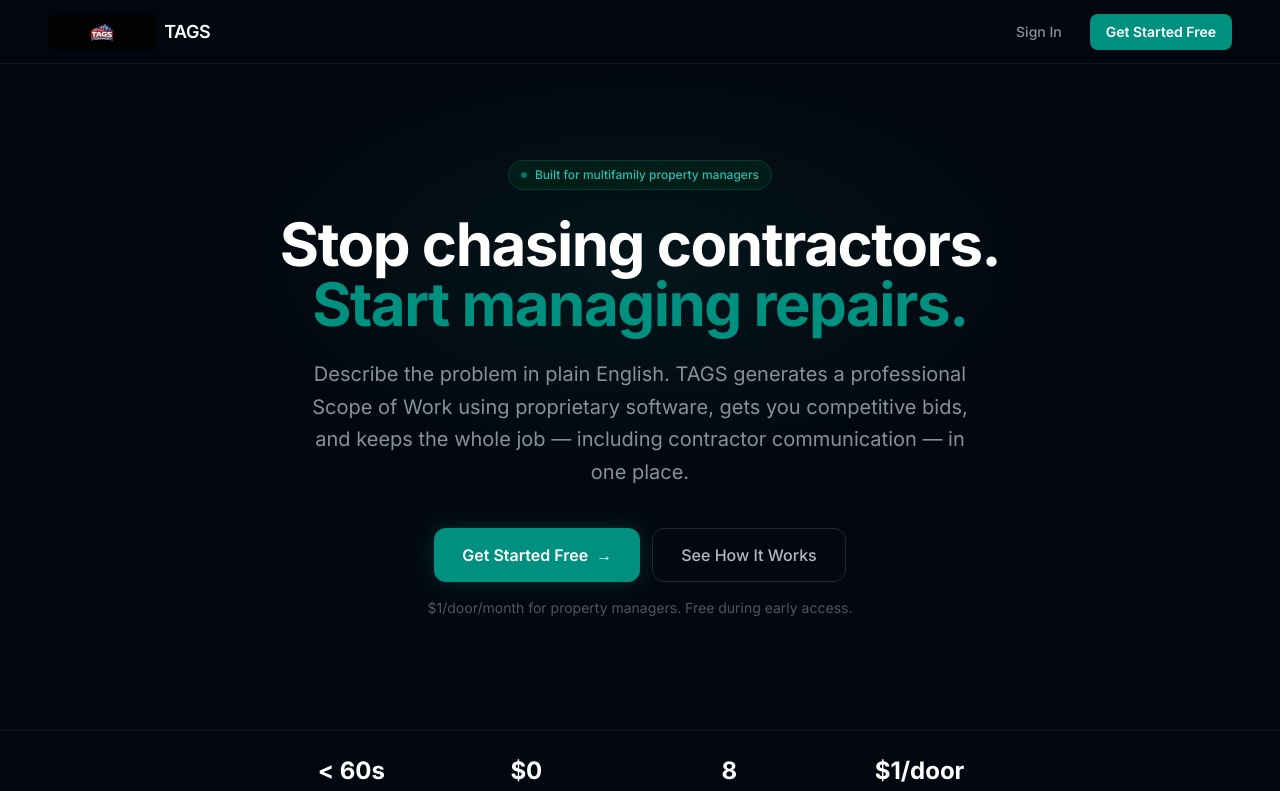
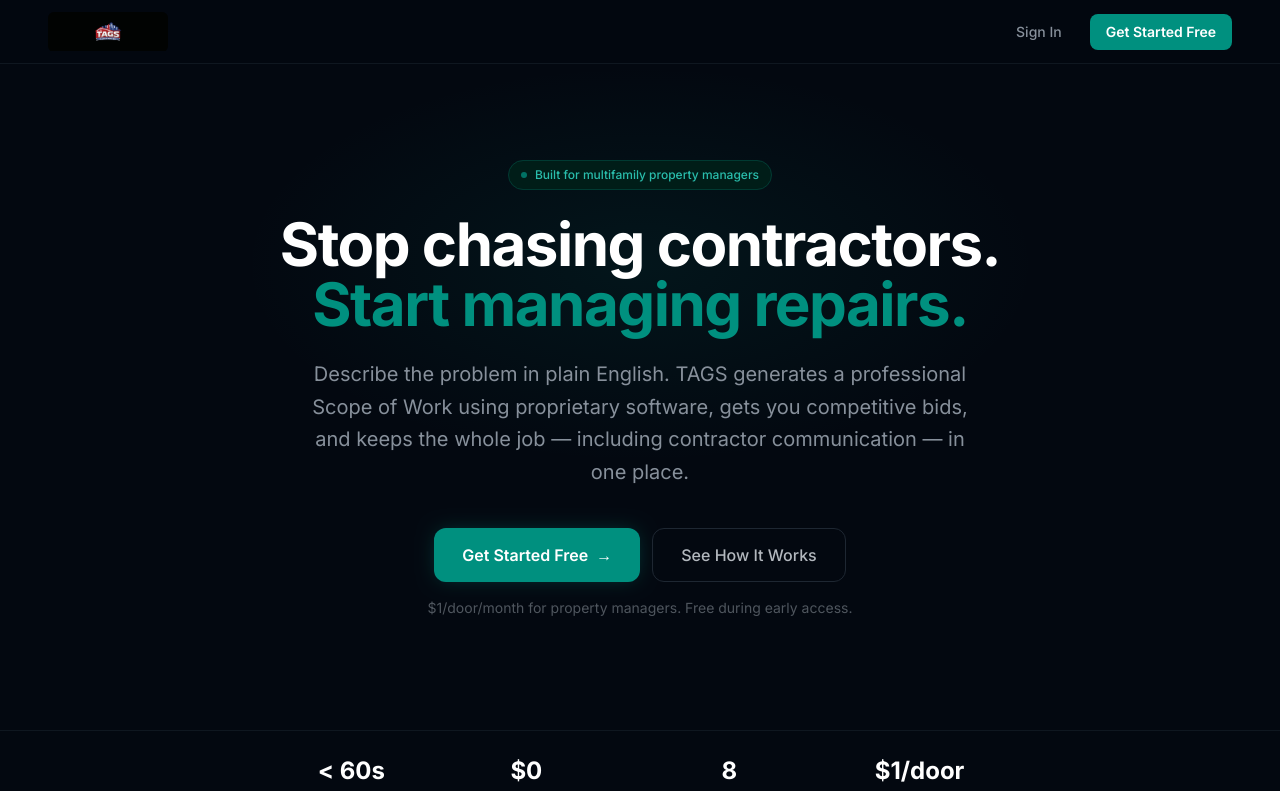
Before and after one commit to willcoatney/tags, a Next.js app: page / in a window 1280 px wide. Shown: the top 791 px of the page. Built offline with nearby package versions, Linux system fonts and the light colour scheme; no server answers.

Commit message:
fix: clean up congested nav — remove duplicate TAGS text, constrain logo width

```diff
--- a/src/app/(auth)/forgot-password/page.tsx
+++ b/src/app/(auth)/forgot-password/page.tsx
@@ -33,7 +33,7 @@ export default function ForgotPasswordPage() {
     <div className="min-h-screen flex items-center justify-center p-6" style={{ background: 'oklch(0.13 0.022 252)' }}>
       <div className="w-full max-w-sm animate-fade-in">
         <div className="flex items-center gap-2 mb-8">
-          <img src="/tags-logo.jpg" alt="TAGS" className="h-10 w-auto rounded-md shrink-0" />
+          <img src="/tags-logo.jpg" alt="TAGS" className="h-10 max-w-[150px] object-contain rounded-md shrink-0" />
         </div>
 
         {sent ? (
--- a/src/app/(auth)/login/page.tsx
+++ b/src/app/(auth)/login/page.tsx
@@ -36,7 +36,7 @@ export default function LoginPage() {
         style={{ background: 'oklch(0.15 0.025 252)', borderRight: '1px solid oklch(0.27 0.025 252)' }}>
         <div>
           <div className="flex items-center gap-2 mb-12">
-            <img src="/tags-logo.jpg" alt="TAGS" className="h-10 w-auto rounded-md shrink-0" />
+            <img src="/tags-logo.jpg" alt="TAGS" className="h-10 max-w-[150px] object-contain rounded-md shrink-0" />
           </div>
           <h1 className="text-4xl font-bold text-white leading-tight mb-4">
             Property repair,<br />
@@ -65,7 +65,7 @@ export default function LoginPage() {
         <div className="w-full max-w-sm animate-fade-in">
           {/* Mobile logo */}
           <div className="flex items-center gap-2 mb-8 lg:hidden">
-            <img src="/tags-logo.jpg" alt="TAGS" className="h-10 w-auto rounded-md shrink-0" />
+            <img src="/tags-logo.jpg" alt="TAGS" className="h-10 max-w-[150px] object-contain rounded-md shrink-0" />
           </div>
 
           <div className="mb-8">
--- a/src/app/(auth)/reset-password/page.tsx
+++ b/src/app/(auth)/reset-password/page.tsx
@@ -61,7 +61,7 @@ export default function ResetPasswordPage() {
     <div className="min-h-screen flex items-center justify-center p-6" style={{ background: 'oklch(0.13 0.022 252)' }}>
       <div className="w-full max-w-sm animate-fade-in">
         <div className="flex items-center gap-2 mb-8">
-          <img src="/tags-logo.jpg" alt="TAGS" className="h-10 w-auto rounded-md shrink-0" />
+          <img src="/tags-logo.jpg" alt="TAGS" className="h-10 max-w-[150px] object-contain rounded-md shrink-0" />
         </div>
 
         <div className="mb-8">
--- a/src/app/for-contractors/page.tsx
+++ b/src/app/for-contractors/page.tsx
@@ -8,8 +8,7 @@ export default function ForContractorsPage() {
       <nav className="sticky top-0 z-50 flex items-center justify-between px-6 md:px-12 h-16"
         style={{ background: 'oklch(0.13 0.022 252 / 0.85)', backdropFilter: 'blur(12px)', borderBottom: '1px solid oklch(0.20 0.022 252)' }}>
         <Link href="/" className="flex items-center gap-2">
-          <img src="/tags-logo.jpg" alt="TAGS" className="h-9 w-auto rounded-md shrink-0" />
-          <span className="text-white font-semibold text-lg tracking-tight">TAGS</span>
+          <img src="/tags-logo.jpg" alt="TAGS" className="h-10 max-w-[130px] object-contain rounded-md shrink-0" />
         </Link>
         <div className="flex items-center gap-3">
           <Link href="/login" className="px-4 py-2 rounded-lg text-sm font-medium" style={{ color: 'oklch(0.65 0.02 252)' }}>Sign In</Link>
@@ -262,8 +261,7 @@ export default function ForContractorsPage() {
       <footer className="px-6 md:px-12 py-8" style={{ borderTop: '1px solid oklch(0.20 0.022 252)' }}>
         <div className="max-w-6xl mx-auto flex flex-col sm:flex-row items-center justify-between gap-4">
           <div className="flex items-center gap-2">
-            <img src="/tags-logo.jpg" alt="TAGS" className="h-7 w-auto rounded-sm" />
-            <span className="text-sm font-semibold" style={{ color: 'oklch(0.65 0.02 252)' }}>TAGS</span>
+            <img src="/tags-logo.jpg" alt="TAGS" className="h-7 max-w-[90px] object-contain rounded-sm" />
             <span className="text-sm" style={{ color: 'oklch(0.38 0.015 252)' }}>— The Apartment Guys System</span>
           </div>
           <div className="flex items-center gap-6">
--- a/src/app/invite/[token]/page.tsx
+++ b/src/app/invite/[token]/page.tsx
@@ -111,7 +111,7 @@ export default function InvitePage({ params }: { params: { token: string } }) {
         {/* Header */}
         <div className="text-center mb-8">
           <div className="flex items-center justify-center gap-2 mb-6">
-            <img src="/tags-logo.jpg" alt="TAGS" className="h-12 w-auto rounded-md" />
+            <img src="/tags-logo.jpg" alt="TAGS" className="h-12 max-w-[160px] object-contain rounded-md" />
           </div>
           <div className="rounded-2xl p-6 mb-6" style={{ background: 'oklch(0.17 0.022 252)', border: '1px solid oklch(0.30 0.08 183)' }}>
             <div className="w-12 h-12 rounded-full flex items-center justify-center mx-auto mb-3" style={{ background: 'oklch(0.20 0.08 183)' }}>
--- a/src/app/page.tsx
+++ b/src/app/page.tsx
@@ -27,8 +27,7 @@ function LandingPage() {
       <nav className="sticky top-0 z-50 flex items-center justify-between px-6 md:px-12 h-16"
         style={{ background: 'oklch(0.13 0.022 252 / 0.85)', backdropFilter: 'blur(12px)', borderBottom: '1px solid oklch(0.20 0.022 252)' }}>
         <div className="flex items-center gap-2">
-          <img src="/tags-logo.jpg" alt="TAGS" className="h-9 w-auto rounded-md shrink-0" />
-          <span className="text-white font-semibold text-lg tracking-tight">TAGS</span>
+          <img src="/tags-logo.jpg" alt="TAGS" className="h-10 max-w-[130px] object-contain rounded-md shrink-0" />
         </div>
         <div className="flex items-center gap-3">
           <Link href="/login"
@@ -648,8 +647,7 @@ function LandingPage() {
       <footer className="px-6 md:px-12 py-8" style={{ borderTop: '1px solid oklch(0.20 0.022 252)' }}>
         <div className="max-w-6xl mx-auto flex flex-col sm:flex-row items-center justify-between gap-4">
           <div className="flex items-center gap-2">
-            <img src="/tags-logo.jpg" alt="TAGS" className="h-7 w-auto rounded-sm" />
-            <span className="text-sm font-semibold" style={{ color: 'oklch(0.65 0.02 252)' }}>TAGS</span>
+            <img src="/tags-logo.jpg" alt="TAGS" className="h-7 max-w-[90px] object-contain rounded-sm" />
             <span className="text-sm" style={{ color: 'oklch(0.38 0.015 252)' }}>— The Apartment Guys System</span>
           </div>
           <div className="flex items-center gap-6">
--- a/src/components/DashboardNav.tsx
+++ b/src/components/DashboardNav.tsx
@@ -63,7 +63,7 @@ export default function DashboardNav({ role, name }: Props) {
       {/* Logo + links */}
       <div className="flex items-center gap-6">
         <Link href="/" className="flex items-center gap-2 mr-2 shrink-0">
-          <img src="/tags-logo.jpg" alt="TAGS" className="h-8 w-auto rounded-md shrink-0" />
+          <img src="/tags-logo.jpg" alt="TAGS" className="h-8 max-w-[110px] object-contain rounded-md shrink-0" />
         </Link>
 
         <div className="flex items-center gap-1">
```
